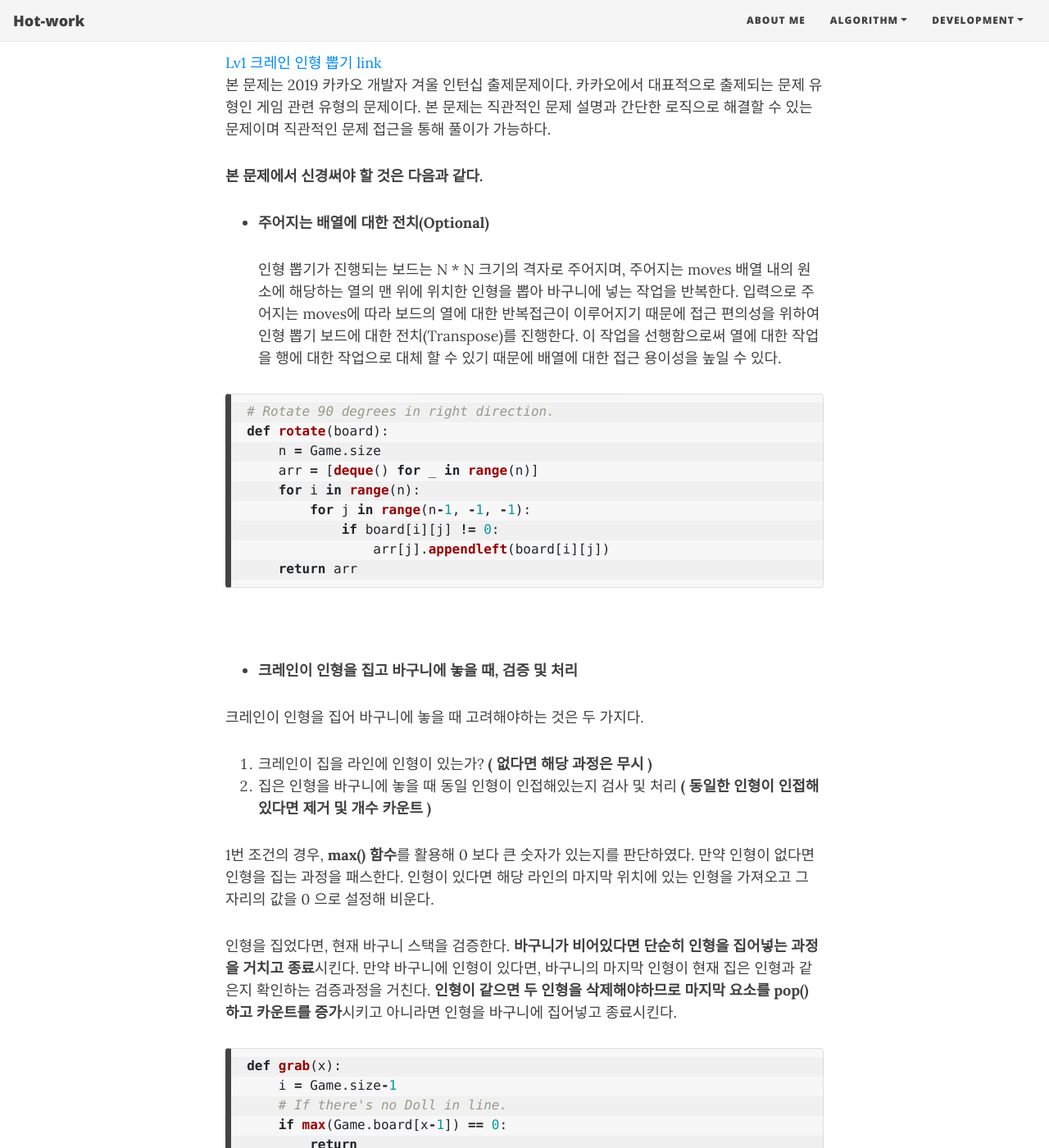
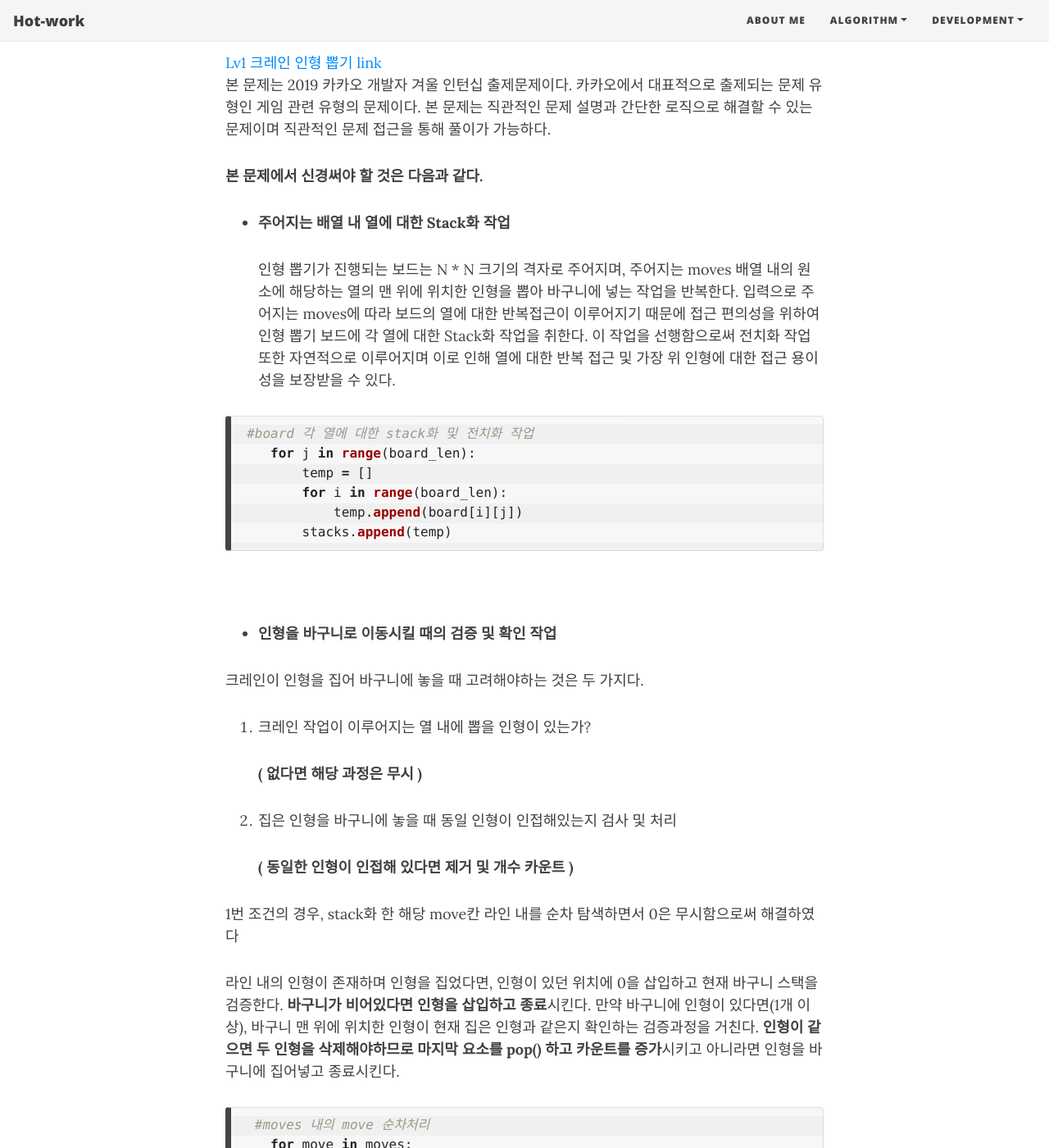
Before and after one commit to YoonhoRayLee/YoonhoRayLee.github.io, a Jekyll site: the page built from _posts/2020-07-28-Lv1-크레인-인형-뽑기.md, in a window 1280 px wide and 1400 px high, scrolled down 640 px. Shown: the whole window at 82% size. Built offline with Jekyll 4.4.1, drawn with Linux system fonts in a browser that asks for light colours; nearby versions of some CDN libraries; comment, search, counter and statistics services are not loaded; some of the changed text lies outside the part shown.

Commit message:
크레인인형뽑기_update

````diff
--- a/_posts/2020-07-28-Lv1-크레인-인형-뽑기.md
+++ b/_posts/2020-07-28-Lv1-크레인-인형-뽑기.md
@@ -19,102 +19,85 @@ category: 프로그래머스
 
  **본 문제에서 신경써야 할 것은 다음과 같다.**
 
-- **주어지는 배열에 대한 전치(Optional)**
+- **주어지는 배열 내 열에 대한 Stack화 작업**
 
-  인형 뽑기가 진행되는 보드는 N * N 크기의 격자로 주어지며, 주어지는 moves 배열 내의 원소에 해당하는 열의 맨 위에 위치한 인형을 뽑아 바구니에 넣는 작업을 반복한다. 입력으로 주어지는 moves에 따라 보드의 열에 대한 반복접근이 이루어지기 때문에 접근 편의성을 위하여 인형 뽑기 보드에 대한 전치(Transpose)를 진행한다. 이 작업을 선행함으로써 열에 대한 작업을 행에 대한 작업으로 대체 할 수 있기 때문에 배열에 대한 접근 용이성을 높일 수 있다.
+  인형 뽑기가 진행되는 보드는 N * N 크기의 격자로 주어지며, 주어지는 moves 배열 내의 원소에 해당하는 열의 맨 위에 위치한 인형을 뽑아 바구니에 넣는 작업을 반복한다. 입력으로 주어지는 moves에 따라 보드의 열에 대한 반복접근이 이루어지기 때문에 접근 편의성을 위하여 인형 뽑기 보드에 각 열에 대한 Stack화 작업을 취한다. 이 작업을 선행함으로써 전치화 작업 또한 자연적으로 이루어지며 이로 인해 열에 대한 반복 접근 및 가장 위 인형에 대한 접근 용이성을 보장받을 수 있다.
 
  ~~~python
- # Rotate 90 degrees in right direction.
- def rotate(board):
-     n = Game.size
-     arr = [deque() for _ in range(n)]
-     for i in range(n):
-         for j in range(n-1, -1, -1):
-             if board[i][j] != 0:
-                 arr[j].appendleft(board[i][j])
-     return arr
+ #board 각 열에 대한 stack화 및 전치화 작업
+    for j in range(board_len):
+        temp = []
+        for i in range(board_len):
+            temp.append(board[i][j])
+        stacks.append(temp)
  ~~~
 <br>
-- **크레인이 인형을 집고 바구니에 놓을 때, 검증 및 처리**
+
+- **인형을 바구니로 이동시킬 때의 검증 및 확인 작업**
 
  크레인이 인형을 집어 바구니에 놓을 때 고려해야하는 것은 두 가지다.
 
- 1. 크레인이 집을 라인에 인형이 있는가? **( 없다면 해당 과정은 무시 )**
- 2. 집은 인형을 바구니에 놓을 때 동일 인형이 인접해있는지 검사 및 처리 **( 동일한 인형이 인접해 있다면 제거 및 개수 카운트 )**
+ 1. 크레인 작업이 이루어지는 열 내에 뽑을 인형이 있는가?
 
-   1번 조건의 경우, **max() 함수**를 활용해 0 보다 큰 숫자가 있는지를 판단하였다. 만약 인형이 없다면 인형을 집는 과정을 패스한다. 인형이 있다면 해당 라인의 마지막 위치에 있는 인형을 가져오고 그 자리의 값을 0 으로 설정해 비운다.
+    **( 없다면 해당 과정은 무시 )**
 
-   인형을 집었다면, 현재 바구니 스택을 검증한다. **바구니가 비어있다면 단순히 인형을 집어넣는 과정을 거치고 종료**시킨다. 만약 바구니에 인형이 있다면, 바구니의 마지막 인형이 현재 집은 인형과 같은지 확인하는 검증과정을 거친다. **인형이 같으면 두 인형을 삭제해야하므로 마지막 요소를 pop() 하고 카운트를 증가**시키고 아니라면 인형을 바구니에 집어넣고 종료시킨다.
+ 2. 집은 인형을 바구니에 놓을 때 동일 인형이 인접해있는지 검사 및 처리
+
+    **( 동일한 인형이 인접해 있다면 제거 및 개수 카운트 )**
+
+   1번 조건의 경우, stack화 한 해당 move칸 라인 내를 순차 탐색하면서 0은 무시함으로써 해결하였다
+
+   라인 내의 인형이 존재하며 인형을 집었다면, 인형이 있던 위치에 0을 삽입하고 현재 바구니 스택을 검증한다. **바구니가 비어있다면 인형을 삽입하고 종료**시킨다. 만약 바구니에 인형이 있다면(1개 이상), 바구니 맨 위에 위치한 인형이 현재 집은 인형과 같은지 확인하는 검증과정을 거친다. **인형이 같으면 두 인형을 삭제해야하므로 마지막 요소를 pop() 하고 카운트를 증가**시키고 아니라면 인형을 바구니에 집어넣고 종료시킨다.
 
  ```python
- def grab(x):
-     i = Game.size-1
-     # If there's no Doll in line.
-     if max(Game.board[x-1]) == 0:
-         return
- 		# Find Last element which is not 0 = Doll
-     while True:
-         if Game.board[x-1][i] != 0:
-             break
-         i -= 1
-     # Get Doll and delete that location.
-     block = Game.board[x-1][i]
-     Game.board[x-1][i] = 0
-     # if stack is empty, just put the Doll.
-     if len(Game.stack) == 0:
-         Game.stack.append(block)
-         return
- 		# if stack's last Doll is same as Current Doll, Boom last one and add the count.
-     if Game.stack[-1] == block:
-         Game.stack.pop()
-         Game.cnt += 2
-     else:
-         Game.stack.append(block)
+  #moves 내의 move 순차처리
+    for move in moves:
+        for j in range(board_len):
+            if stacks[move-1][j] == 0:
+                pass
+            else:
+                #해당 열의 제일 위 인형을 pop하여 bakset으로 이동
+                basket.append(stacks[move-1].pop(j))
+                stacks[move-1].insert(j,0)
+                #basket 내에 연속되는 인형이 있으면 해당 인형들을 지우고 answer 업데이트
+                if(len(basket)>1):
+                    if(basket[len(basket)-1] == basket[len(basket)-2]):
+                        basket.pop()
+                        basket.pop()
+                        answer+=2
+                break
  ```
 <br><br>
 
 ### 전체 코드
 
 ```python
-class Game:
-    board = []
-    stack = []
-    cnt = 0
-    size = 0
-
-def rotate(board):
-    n = Game.size
-    arr = [[0 for _ in range(n)] for _ in range(n)]
-    for i in range(n):
-        for j in range(n-1, -1, -1):
-            arr[j][n-i-1] = board[i][j]
-    return arr
-
-def grab(x):
-    i = Game.size-1
-    if max(Game.board[x-1]) == 0:
-        return
-
-    while True:
-        if Game.board[x-1][i] != 0:
-            break
-        i -= 1
-    block = Game.board[x-1][i]
-    Game.board[x-1][i] = 0
-    if len(Game.stack) == 0:
-        Game.stack.append(block)
-        return
-
-    if Game.stack[-1] == block:
-        Game.stack.pop()
-        Game.cnt += 2
-    else:
-        Game.stack.append(block)
-
 def solution(board, moves):
-    Game.size = len(board)
-    Game.board = rotate(board)
-    for m in moves:
-        grab(m)
-    return (Game.cnt)
+    answer = 0
+    stacks = []
+    basket = []
+    board_len = len(board[0])
+    #board 각 열에 대한 stack화 및 전치화 작업
+    for j in range(board_len):
+        temp = []
+        for i in range(board_len):
+            temp.append(board[i][j])
+        stacks.append(temp)
+    #moves 내의 move 순차처리
+    for move in moves:
+        for j in range(board_len):
+            if stacks[move-1][j] == 0:
+                pass
+            else:
+                #해당 열의 제일 위 인형을 pop하여 bakset으로 이동
+                basket.append(stacks[move-1].pop(j))
+                stacks[move-1].insert(j,0)
+                #basket 내에 연속되는 인형이 있으면 해당 인형들을 지우고 answer 업데이트
+                if(len(basket)>1):
+                    if(basket[len(basket)-1] == basket[len(basket)-2]):
+                        basket.pop()
+                        basket.pop()
+                        answer+=2
+                break
+    return answer
 ```
````
